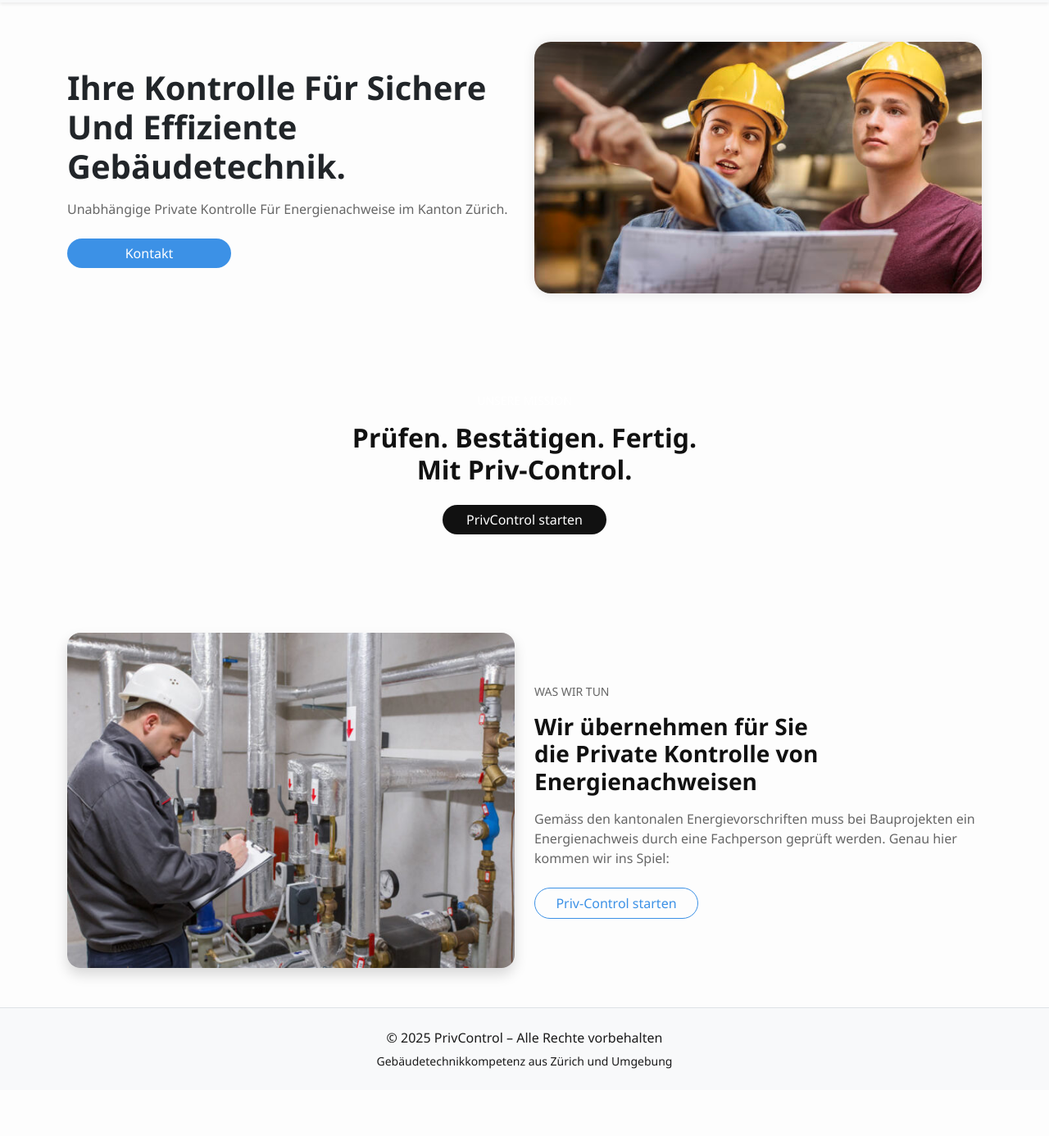
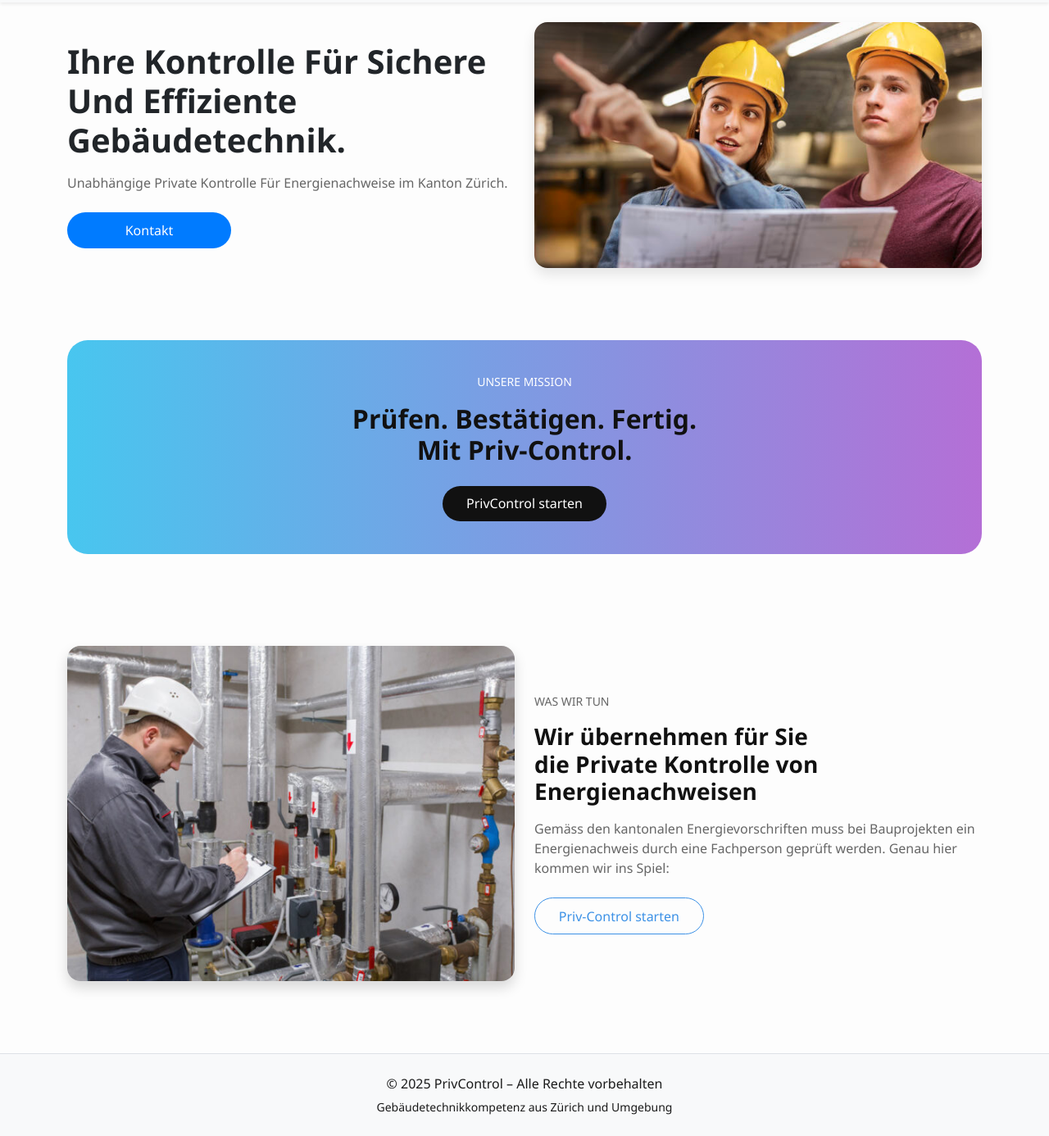
Before and after one commit to domigo04/privcontrol, a plain HTML site: page public/index.html in a window 1280 px wide. Shown: the part 63-1449 px from the top of the page at 82% size. Before the commit the page ends 1393 px from the top, so only its background shows below. Drawn offline with nearby package versions, Linux system fonts and the light colour scheme.

```diff
--- a/public/css/index.css
+++ b/public/css/index.css
@@ -1,25 +1,31 @@
-
-/* styles-index.css */
-
 /* === HERO SECTION === */
 .hero-image {
   width: 100%;
+  height: 300px;
+  object-fit: cover;
   border-radius: 1rem;
-  box-shadow: 0 0.5rem 1rem rgba(0,0,0,0.1);
+  box-shadow: 0 0.5rem 1rem rgba(0, 0, 0, 0.1);
+  display: block;
+  margin-left: auto;
 }
 
-/* === MISSION SECTION === */
+.hero-section {
+  padding-top: 1.5rem !important;
+  padding-bottom: 1.5rem !important;
+}
+
+/* === MISSION GRADIENT === */
 .section-gradient {
-  background: linear-gradient(90deg, #48c6ef, #6f86d6);
+  background: linear-gradient(90deg, #48c6ef, #b46fd6);
   border-radius: 25px;
   color: white;
-  padding: 3rem 1rem;
-  margin-top: 2rem;
+  padding-top: 2.5rem !important;
+  padding-bottom: 2.5rem !important;
 }
 
 /* === SECTION SPACING === */
 section {
-  margin-bottom: 4rem;
+  margin-bottom: 2.5rem;
 }
 
 /* === BUTTONS === */
@@ -57,7 +63,7 @@
   }
 }
 
-/* Optional: Footer spacing */
+/* === FOOTER SPACING === */
 #footer-placeholder {
   margin-top: auto;
 }
--- a/public/index.html
+++ b/public/index.html
@@ -5,30 +5,28 @@
   <meta name="viewport" content="width=device-width, initial-scale=1" />
   <title>PrivControl – Private Kontrolle für Energienachweise</title>
   <link href="https://cdn.jsdelivr.net/npm/bootstrap@5.3.0/dist/css/bootstrap.min.css" rel="stylesheet" />
-  <link href="css/styles.css" rel="stylesheet">
-  <link href="css/styles-index.css" rel="stylesheet">
+  <link href="css/styles.css" rel="stylesheet" />
+  <link href="css/index.css" rel="stylesheet" />
+</head>
 
-
-</head>
 <body class="d-flex flex-column min-vh-100">
 
   <!-- HEADER -->
   <div id="header-placeholder"></div>
 
-  <!-- HERO SECTION -->
+  <!-- MAIN -->
   <main class="flex-grow-1">
-    <section class="container py-5">
+    <!-- HERO -->
+    <section class="container hero-section">
       <div class="row align-items-center">
-        <div class="col-md-6">
+        <div class="col-md-6 mb-4 mb-md-0">
           <h1 class="fw-bold mb-3 text-dark">
             Ihre Kontrolle Für Sichere<br>Und Effiziente Gebäudetechnik.
           </h1>
           <p class="text-muted mb-4">
             Unabhängige Private Kontrolle Für Energienachweise im Kanton Zürich.
           </p>
-          <div class="d-flex flex-wrap gap-3">
-            <a href="contact.html" class="btn btn-primary">Kontakt</a>
-          </div>
+          <a href="contact.html" class="btn btn-primary">Kontakt</a>
         </div>
         <div class="col-md-6">
           <img src="assets/images/Bild-1.jpg" class="hero-image" alt="Gebäudetechniker">
@@ -36,16 +34,18 @@
       </div>
     </section>
 
-    <!-- MISSION SECTION -->
-    <section class="py-5 section-gradient">
-      <div class="container text-center py-4 text-white">
-        <p class="text-uppercase small">Unsere Mission</p>
-        <h2 class="fw-bold mb-4">Prüfen. Bestätigen. Fertig.<br>Mit Priv-Control.</h2>
-        <a href="pruefcontrol.html" class="btn btn-dark">PrivControl starten</a>
+    <!-- MISSION -->
+    <section class="py-4">
+      <div class="container">
+        <div class="section-gradient text-center text-white p-4 p-md-5">
+          <p class="text-uppercase small">Unsere Mission</p>
+          <h2 class="fw-bold mb-4">Prüfen. Bestätigen. Fertig.<br>Mit Priv-Control.</h2>
+          <a href="pruefcontrol.html" class="btn btn-dark">PrivControl starten</a>
+        </div>
       </div>
     </section>
 
-    <!-- SERVICE SECTION -->
+    <!-- SERVICE -->
     <section class="container py-5">
       <div class="row align-items-center">
         <div class="col-md-6">
@@ -68,20 +68,14 @@
 
   <!-- SCRIPTS -->
   <script src="https://cdn.jsdelivr.net/npm/bootstrap@5.3.0/dist/js/bootstrap.bundle.min.js"></script>
+  <script>
+    fetch("components/header.html")
+      .then(res => res.text())
+      .then(data => document.getElementById("header-placeholder").innerHTML = data);
 
-  <script>
-    if (location.pathname.includes("offerte") || location.pathname.includes("privctrl")) {
-      const s = document.createElement("script");
-      s.src = "js/script.js";
-      document.body.appendChild(s);
-    }
-
-    fetch("components/header.html").then(res => res.text()).then(data => {
-      document.getElementById("header-placeholder").innerHTML = data;
-    });
-    fetch("components/footer.html").then(res => res.text()).then(data => {
-      document.getElementById("footer-placeholder").innerHTML = data;
-    });
+    fetch("components/footer.html")
+      .then(res => res.text())
+      .then(data => document.getElementById("footer-placeholder").innerHTML = data);
   </script>
 </body>
 </html>
```
Also changed, not shown: public/js/pruefcontrol-formulare.js (+8 -20 lines), public/js/pruefcontrol-pdf.js (+18 -10 lines), 2 other files.
